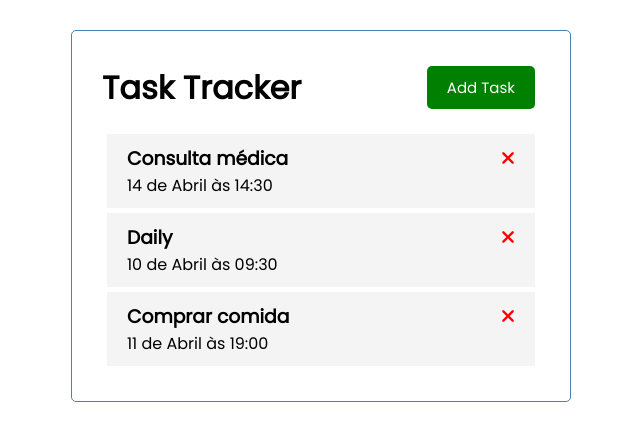
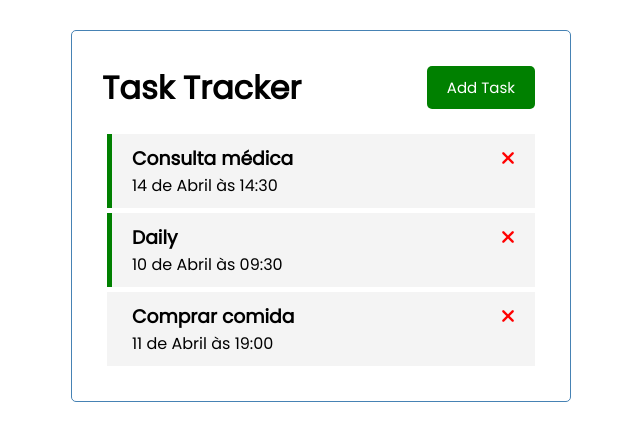
Before and after one commit to florencioMath/Course-TaskTracker, a Vue app in the folder task-tracker/: page / in a window 1280 px wide. Shown: the top 440 px of the page, without its empty margins (319-959 px from the left). Built offline with nearby package versions, Linux system fonts and the light colour scheme.

Commit message:
feat: Dynamic class on Task.

```diff
--- a/task-tracker/src/components/Task.vue
+++ b/task-tracker/src/components/Task.vue
@@ -1,5 +1,5 @@
 <template>
-  <div class="task">
+  <div :class="[task.reminder ? 'reminder' : '', 'task']">
     <h3>
       {{ task.text }}
       <i class="fas fa-times"></i>
@@ -30,6 +30,7 @@ export default {
   margin: 5px;
   padding: 10px 20px;
   cursor: pointer;
+  border-left: 5px solid transparent;
 }
 .task.reminder {
   border-left: 5px solid green;
```
